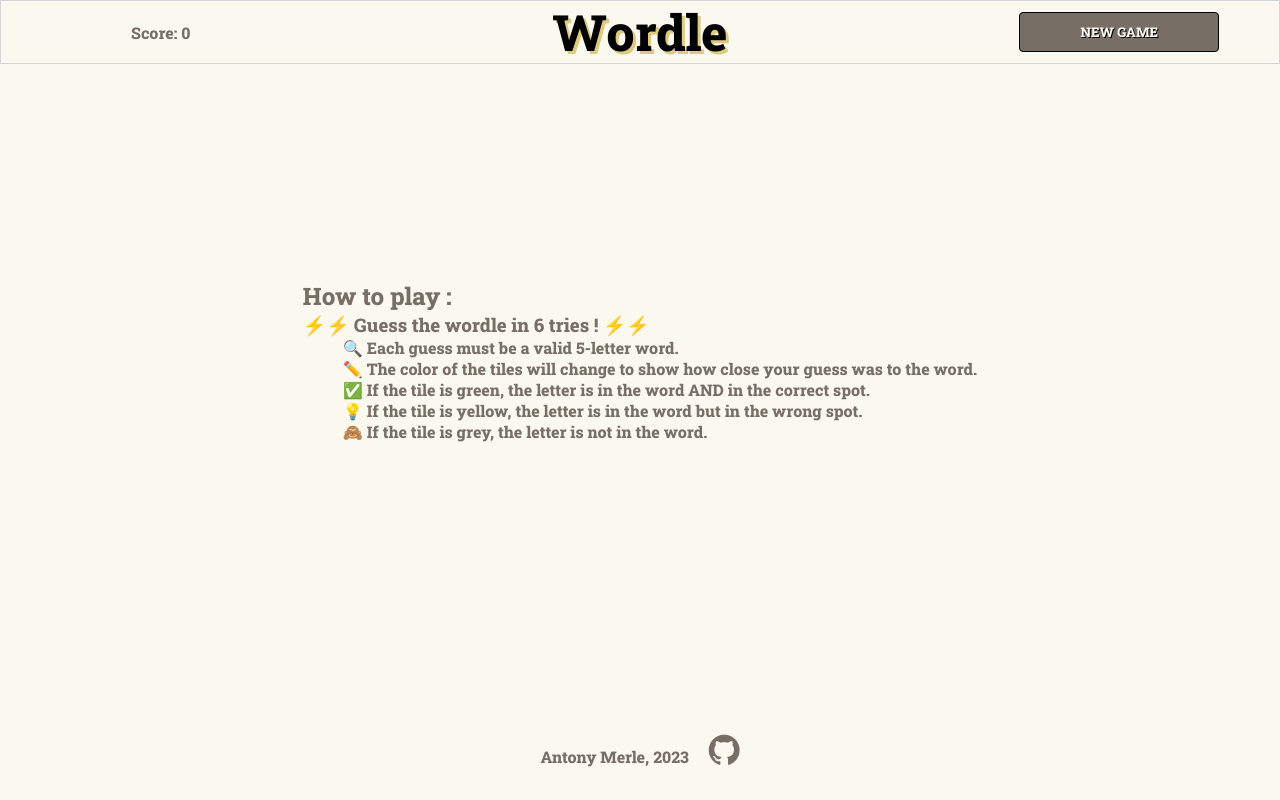
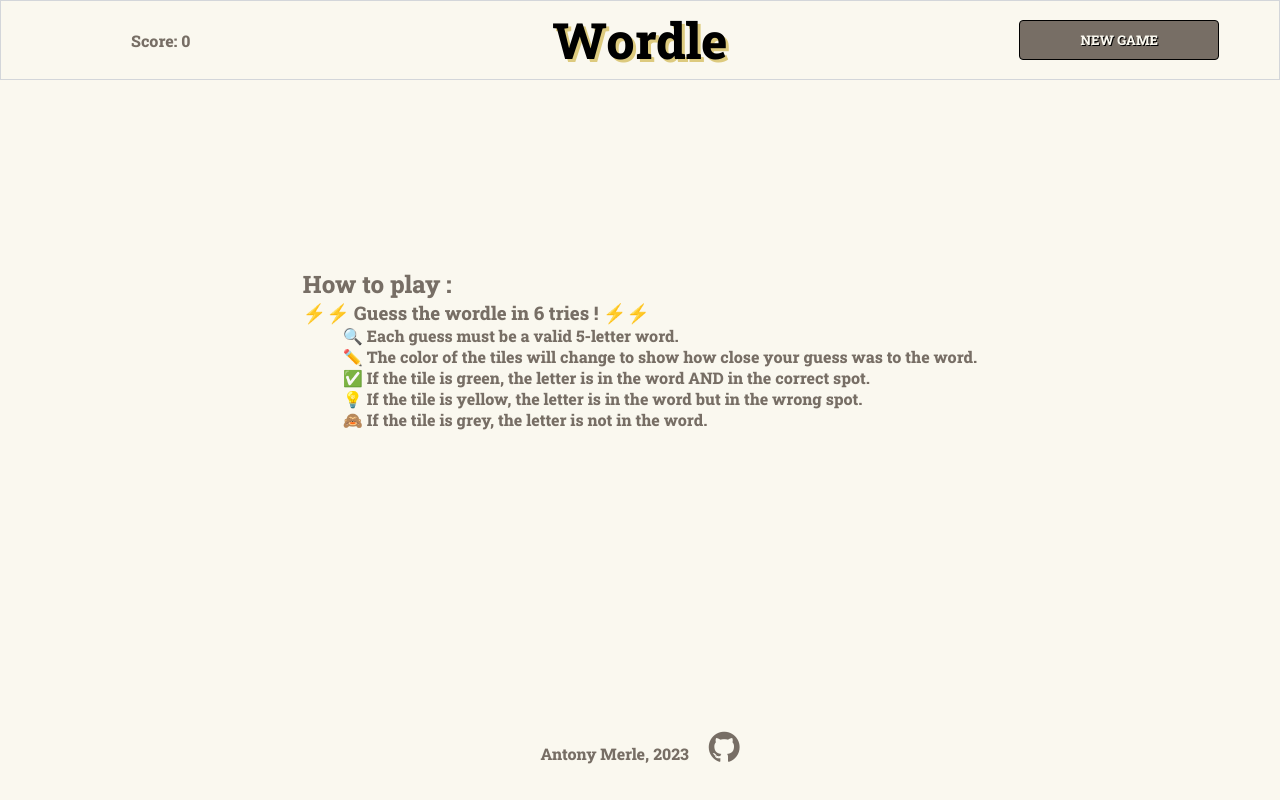
Before and after one commit to antonymerle/wordle, a plain HTML site: page index.html in a window 1280 px wide. Drawn offline with Linux system fonts and the light colour scheme.

Commit message:
css micro adjustments

```diff
--- a/style.css
+++ b/style.css
@@ -16,7 +16,6 @@ body {
   display: flex;
   flex-direction: column;
   justify-content: space-between;
-  margin: 0;
   font-family: Arial, Helvetica, sans-serif;
   background-color: #faf8ef;
   color: var(--brun);
@@ -27,7 +26,7 @@ body {
   justify-content: space-around;
   align-items: center;
   width: 100vw;
-  height: 8vh;
+  height: 10vh;
   border: 1px #d3d6da solid;
 }
 
@@ -121,20 +120,18 @@ main {
   display: block;
   text-align: left;
   margin: auto;
-  /* display: flex;
-  flex-direction: column;
-  justify-content: center;
-  align-items: center; */
-  /* margin: auto; */
 }
 #rules ul {
   list-style: none;
 }
 
 footer {
+  height: 60px;
+  line-height: 60px;
   font-family: "Roboto Slab", serif;
   text-align: center;
-  margin-bottom: 2rem;
+  margin-bottom: 1rem;
+  margin-top: 2rem;
 }
 
 #repo {
@@ -143,5 +140,5 @@ footer {
 
 a {
   color: var(--brun);
-  text-decoration: none; /* no underline */
+  text-decoration: none;
 }
```
